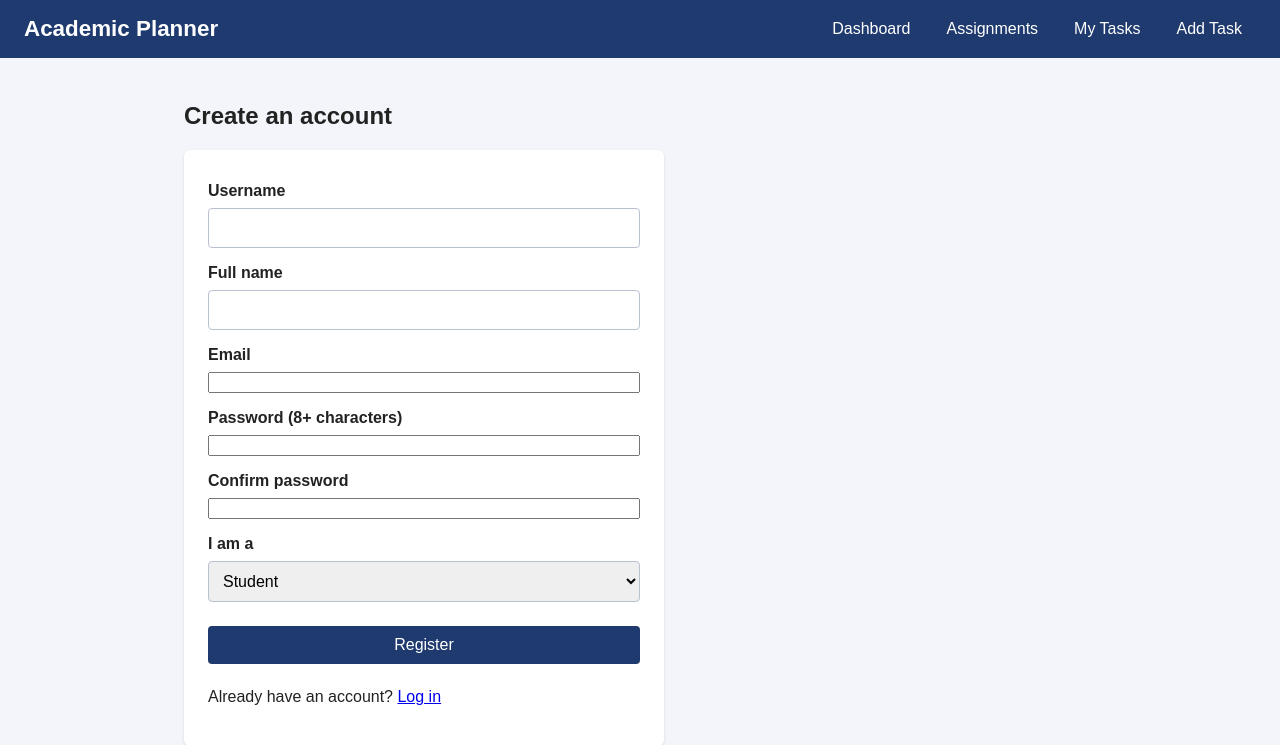
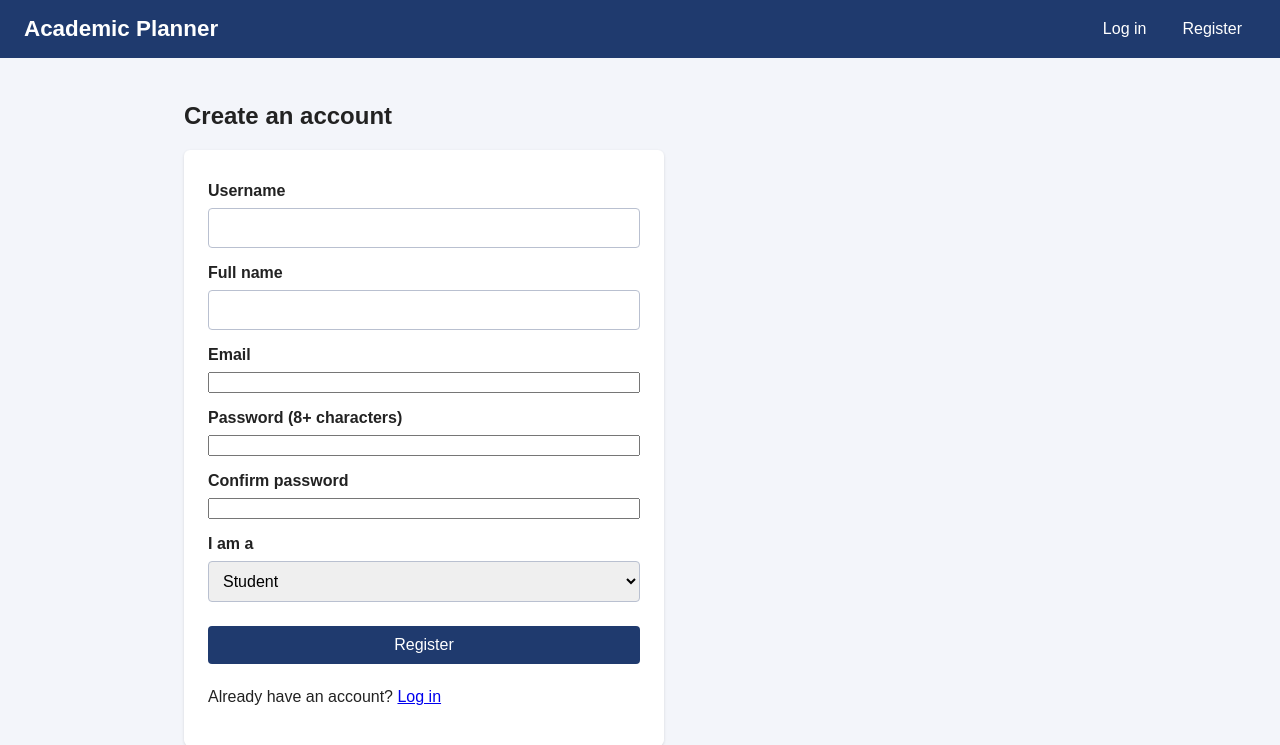
Before and after one commit to ayubsh/academic_planner, a PHP site: page /register.php in a window 1280 px wide. Shown: the top 745 px of the page. Run offline with PHP 8.4, Linux system fonts and the light colour scheme.

Commit message:
fix header deadurls

```diff
--- a/header.php
+++ b/header.php
@@ -1,9 +1,35 @@
+<?php
+// Set $page_title and $base ('' for root pages, '../' for handlers and instructor pages) before including.
+$user = current_user();
+?>
+
 <header class="site-header">
     <h1 class="logo">Academic Planner</h1>
     <nav class="site-nav">
-        <a href="index.php">Dashboard</a>
-        <a href="assigments.php">Assignments</a>
-        <a href="tasks.php">My Tasks</a>
-        <a href="task_form.php">Add Task</a>
+        <?php if (!$user): ?>
+            <a href="<?php echo $base; ?>login.php">Log in</a>
+            <a href="<?php echo $base; ?>register.php">Register</a>
+        <?php elseif ($user['role'] === 'student'): ?>
+            <a href="<?php echo $base; ?>index.php">Dashboard</a>
+            <a href="<?php echo $base; ?>assignments.php">Assignments</a>
+            <a href="<?php echo $base; ?>tasks.php">My Tasks</a>
+            <a href="<?php echo $base; ?>task_form.php">Add Task</a>
+            <a href="<?php echo $base; ?>progress_page.php">Progress</a>
+            <a href="<?php echo $base; ?>my_courses.php">My Courses</a>
+            <a href="<?php echo $base; ?>courses_available.php">Find Courses</a>
+        <?php else: ?>
+            <a href="<?php echo $base; ?>index.php">Dashboard</a>
+            <a href="<?php echo $base; ?>i_courses.php">Courses</a>
+            <a href="<?php echo $base; ?>i_assignments.php">Assignments</a>
+            <a href="<?php echo $base; ?>i_assignments_form.php">New Assignment</a>
+            <a href="<?php echo $base; ?>i_progress.php">Student Progress</a>
+        <?php endif; ?>
+        <?php if ($user): ?>
+            <a href="<?php echo $base; ?>profile.php"><?php echo e($user['username']); ?></a>
+            <form class="nav-form" action="<?php echo $base; ?>logout.php" method="post">
+                <?php echo csrf_field(); ?>
+                <button type="submit" class="nav-button">Log out</button>
+            </form>
+        <?php endif; ?>
     </nav>
 </header>
```
